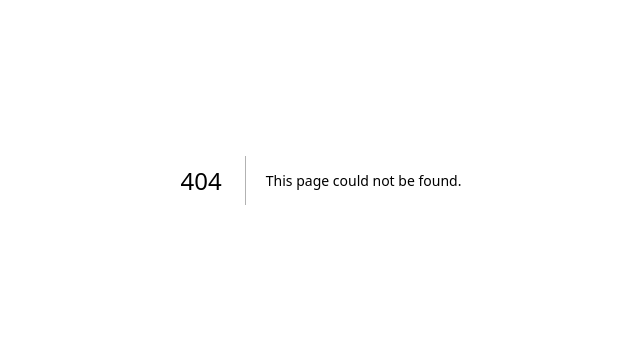
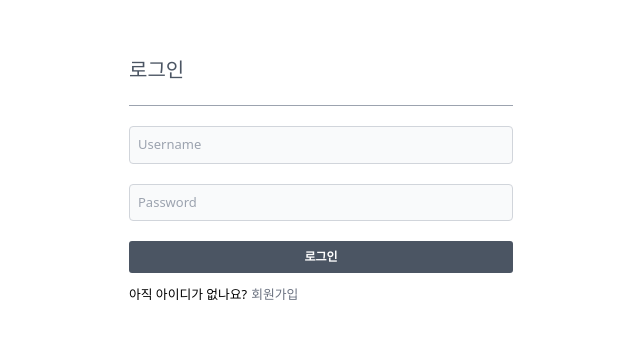
Before and after one commit to bottlesun/portfolio, a Next.js app in the folder 09-redditClone-nextjs/client/: page /login in a window 1280 px wide. Before the commit this address had no page. Shown: the part 220-558 px from the top of the page, without its empty margins (319-959 px from the left). Built offline with nearby package versions, Linux system fonts and the light colour scheme.

Commit message:
Update | login page Ui create

```diff
--- a/09-redditClone-nextjs/client/src/components/organisms/register/index.tsx
+++ b/09-redditClone-nextjs/client/src/components/organisms/login/index.tsx
@@ -1,44 +1,39 @@
-import axios from "axios";
-import Error from "next/error";
+import Axios from "axios";
 import {useRouter} from "next/router";
 import {FormEvent, useCallback, useState} from "react";
 import useInput from "../../../hooks/useInput";
-import RegisterView from "./register.view";
+import LoginView from "./login.view";
 
-const Register = () => {
+const Login = () => {
   const router = useRouter();
   const {inputs, onChange} = useInput({email: '', username: '', password: ''})
-  const {email, username, password} = inputs
+  const {username, password} = inputs
   const [errors, setErrors] = useState<any>({});
 
   const handleSubmit = useCallback(async (e: FormEvent) => {
     e.preventDefault();
 
     try {
-      const res = await axios.post('/auth/register', {
-        email,
-        password,
-        username
-      })
-      console.log('res', res)
-      return router.push('/login');
-    } catch (error : Error | any) {
-      console.log('error = ',error);
-      setErrors(error?.response?.data || {});
+      const res = await Axios.post("/auth/login",
+        {
+          password,
+          username
+        },
+        {
+          // https ajax 요청 옵션 withCredentials
+          // cookie token 발급 다른 페이지에서도 토큰 확인 가능
+          withCredentials : true
+        }
+      )
+    } catch (error : Error | any){
+      console.error(error)
+      setErrors(error?.response.data || {});
     }
-  }, [email, username, password])
+  }, [username, password])
 
   const props = {
     handleSubmit: handleSubmit,
     inputValue: {
-      email: {
-        name: "email",
-        type: "email",
-        placeholder: 'Email',
-        value: email,
-        onChange: onChange,
-        error: errors.email
-      },
       username: {
         name: "username",
         type: "text",
@@ -53,20 +48,19 @@ const Register = () => {
         placeholder: 'Password',
         value: password,
         onChange: onChange,
-        error: errors.password
+        error: errors.username
       },
     },
     buttonsValue: {
-      register: {
-        children: '회원가입',
-        type: 'button',
-        onClick: handleSubmit,
+      login: {
+        children: '로그인',
+        type: 'submit',
+        onClick: () => console.log('login'),
         disabled: false
-      }
+      },
     }
   }
 
-
-  return <RegisterView {...props}/>
+  return <LoginView {...props} />
 }
-export default Register
+export default Login
--- /dev/null
+++ b/09-redditClone-nextjs/client/src/components/organisms/login/login.view.tsx
@@ -0,0 +1,30 @@
+import Link from "next/link";
+import React from "react";
+import ButtonsView from "../../atoms/buttons/buttons.view";
+import InputGroupView from "../../molecules/inputGroup/inputGroup.view";
+
+const LoginView = ({...props}) => {
+  return (
+    <div className={'bg-white'}>
+      <section className={'flex flex-col items-center justify-center h-screen p-6'}>
+        <fieldset className={'w-10/12 mx-auto md:w-96'}>
+          <h1 className={' text-[20px] font-black font-medium text-gray-600 mb-[3px]'}>로그인</h1>
+          <hr className={'mt-5 mb-5 w-full h-[1px] bg-gray-400 border-0'}/>
+          <form>
+            <InputGroupView {...props.inputValue.username} />
+            <InputGroupView {...props.inputValue.password} />
+            <ButtonsView {...props.buttonsValue.login}/>
+          </form>
+
+          <small className={'mt-3 block'}>
+            아직 아이디가 없나요?
+            <Link href={'/register'} className={"ml-1 text-gray-500 uppercase hover:text-gray-800"}>회원가입</Link>
+          </small>
+
+        </fieldset>
+      </section>
+    </div>
+  )
+}
+
+export default LoginView
--- a/09-redditClone-nextjs/client/src/components/organisms/register/register.view.tsx
+++ b/09-redditClone-nextjs/client/src/components/organisms/register/register.view.tsx
@@ -1,3 +1,4 @@
+import Link from "next/link";
 import React from "react";
 import ButtonsView from "../../atoms/buttons/buttons.view";
 import InputGroupView from "../../molecules/inputGroup/inputGroup.view";
@@ -5,13 +6,19 @@ import InputGroupView from "../../molecules/inputGroup/inputGroup.view";
 const RegisterView = ({...props}) => {
 
   return(
-    <article className={'bg-white'}>
+    <div className={'bg-white'}>
       <section className={'flex flex-col items-center justify-center h-screen p-6'}>
         <fieldset className={'w-10/12 mx-auto md:w-96'}>
-          <h1 className={' text-[18px] font-black font-medium text-gray-600'}>회원가입</h1>
-          <p className={'text-[12px] text-gray-500 mt-[3px] font-bold'}>회원님의 회원가입을 환영합니다!</p>
+          <section className={'flex justify-between items-center'}>
+            <div>
+              <h1 className={' text-[18px] font-black font-medium text-gray-600'}>회원가입</h1>
+              <p className={'text-[12px] text-gray-500 mt-[3px] font-bold'}>회원님의 회원가입을 환영합니다!</p>
+            </div>
+
+            <Link href={'/'} className={'text-gray-600 hover:text-gray-400 text-[12px]'}>Home</Link>
+          </section>
           <hr className={'mt-5 mb-5 w-full h-[1px] bg-gray-400 border-0'}/>
-          <form onSubmit={props.handleSubmit}>
+          <form>
             <InputGroupView {...props.inputValue.email} />
             <InputGroupView {...props.inputValue.username} />
             <InputGroupView {...props.inputValue.password} />
@@ -19,7 +26,7 @@ const RegisterView = ({...props}) => {
           </form>
         </fieldset>
       </section>
-    </article>
+    </div>
   )
 }
 export default React.memo(RegisterView)
--- /dev/null
+++ b/09-redditClone-nextjs/client/src/pages/login/index.tsx
@@ -0,0 +1,6 @@
+import Login from "../../components/organisms/login";
+
+const Index = () => {
+  return <Login/>
+}
+export default Index
```
